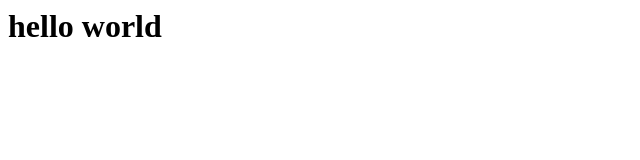
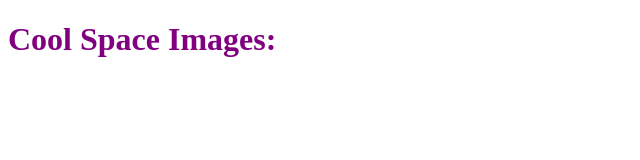
Before and after one commit to QuantumXQuasar/QuantumXQuasar.github.io, a plain HTML site: page index.html in a window 1280 px wide. Shown: the whole page, without its empty margins (0-640 px from the left). Drawn offline with Linux system fonts and the light colour scheme.

Commit message:
Update index.html

```diff
--- a/index.html
+++ b/index.html
@@ -1 +1,13 @@
-<h1> hello world </h1>
+<!DOCTYPE html>
+<html>
+
+  <style>
+
+  h1 {color: purple;}
+
+  </style>
+
+  <h1> Cool Space Images: </h1>
+
+
+</html>
```
